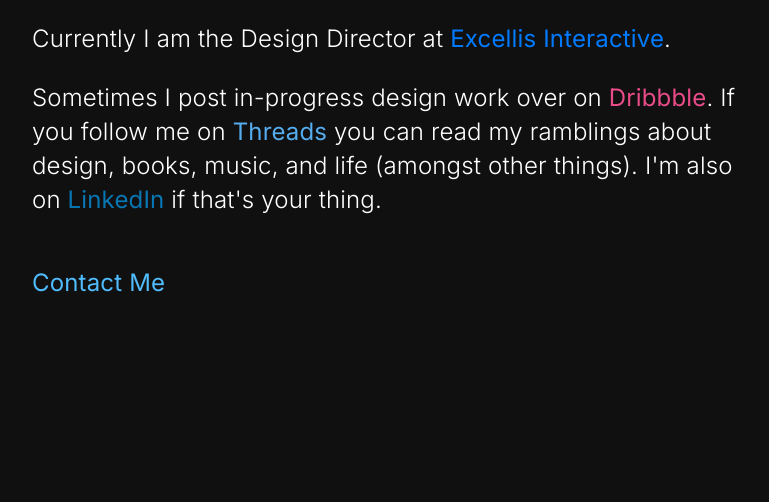
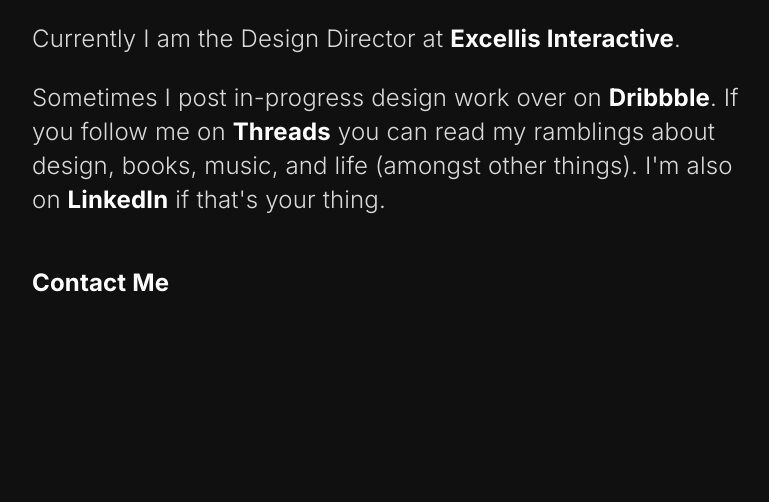
Before and after one commit to toddecoleman/toddecoleman.github.io, a plain HTML site: page index.html in a window 1280 px wide. Shown: the part 298-800 px from the top of the page, without its empty margins (248-1017 px from the left). Drawn offline with nearby package versions, Linux system fonts and the light colour scheme.

Commit message:
Add files via upload

```diff
--- a/index.html
+++ b/index.html
@@ -27,11 +27,11 @@
   <div class="row profile">
       <div class="column"><p>Currently I am the Design Director at <a href="http://www.excelliscorp.com">Excellis Interactive</a>.</p>
 
-<p>Sometimes I post in-progress design work over on <a class="dribbble" href="https://dribbble.com/toddcoleman">Dribbble</a>. If you follow me on <a class="twitter" href="https://www.threads.net/@todd_coleman">Threads</a> you can read my ramblings about design, books, music, and life (amongst other things). I'm also on <a class="linkedin" href="https://www.linkedin.com/in/todd-coleman-0a143396">LinkedIn</a> if that's your thing.</p></div>
+<p>Sometimes I post in-progress design work over on <a href="https://dribbble.com/toddcoleman">Dribbble</a>. If you follow me on <a href="https://www.threads.net/@todd_coleman">Threads</a> you can read my ramblings about design, books, music, and life (amongst other things). I'm also on <a href="https://www.linkedin.com/in/todd-coleman-0a143396">LinkedIn</a> if that's your thing.</p></div>
   </div>
   <div class="row contact">
     <div class="column">
-	    <p><a class="contact" href="https://forms.gle/jmmCqQBdCfAropgU8">Contact Me</a></p>
+	    <p><a href="https://forms.gle/jmmCqQBdCfAropgU8">Contact Me</a></p>
 	</div>
 </div>
 
--- a/styles.css
+++ b/styles.css
@@ -1,7 +1,8 @@
 body {
   background: #101010;
   font-family: 'Inter', sans-serif;
-  color: #FFFFFF;
+/*   color: #E6E6E6; */
+color: #D9D9D9;
   padding-top: 6em;
 }
 
@@ -26,17 +27,17 @@ line-height: 34px;
 }
 
 a:link {
-  color: #007bff;
+  color: #FFFFFF;
 	text-decoration: none;
-	font-weight: 400;
+	font-weight: 600;
 }
 a:visited {
-	color: #428bca;
+	color: #FFFFFF;
 }
 a:hover,
 a:focus {
-  color: #0056b3;
-	text-decoration: none;
+  color: #FFFFFF;
+	text-decoration: underline;
 }
 a:active {
 }
```
